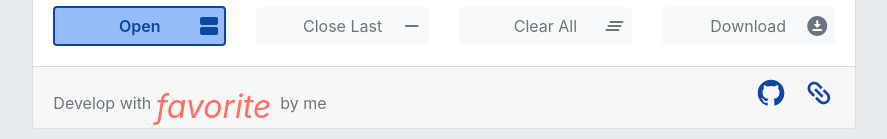
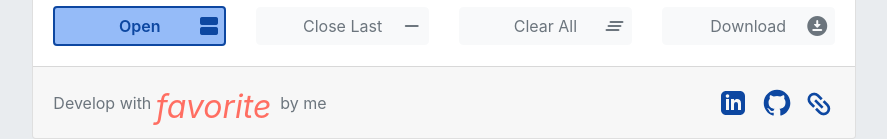
Before and after one commit to notbadcode-dev/mixxin-toastr, an Angular app: page / in a window 1280 px wide. Shown: the part 749-888 px from the top of the page, without its empty margins (196-1083 px from the left). Built offline with nearby package versions, Linux system fonts and the light colour scheme.

Commit message:
finish v1

```diff
--- a/src/app/components/config-timeout/config-timeout.component.html
+++ b/src/app/components/config-timeout/config-timeout.component.html
@@ -121,7 +121,7 @@
   <label class="text-muted">Diabled TimeOut</label>
 
   <div class="form-check"
-    data-toggle="tooltip" data-placement="left" title="Not appy any option form timeout">
+    data-toggle="tooltip" data-placement="left" title="Not apply any option form timeout">
     <input
       id="noneTimeOut"
       type="radio"
--- a/src/app/components/home/home.component.html
+++ b/src/app/components/home/home.component.html
@@ -88,13 +88,13 @@
               <div class="form-group checkbox-container">
 
                   <div class="form-check info-radio"
+                    data-toggle="tooltip" data-placement="left" title="Selected info Toast"
                     [ngClass]="{'selected': selectedToastType === toastTypes.info}">
                       <input
                         id="infoRadio"
                         type="radio"
                         name="toastTypes"
                         class="form-check-input"
-                        data-toggle="tooltip" title="Selected info Toast"
                         [value]="toastTypes.info"
                         [checked]="selectedToastType === toastTypes.info"
                         (change)="changeToastSelected($event)"
@@ -105,13 +105,13 @@
                     </div>
 
                     <div class="form-check success-radio"
+                      data-toggle="tooltip" data-placement="left" title="Selected success Toast"
                       [ngClass]="{'selected': selectedToastType === toastTypes.success}">
                       <input
                         id="successRadio"
                         type="radio"
                         name="toastTypes"
                         class="form-check-input"
-                        data-toggle="tooltip" title="Selected success Toast"
                         [value]="toastTypes.success"
                         [checked]="selectedToastType === toastTypes.success"
                         (change)="changeToastSelected($event)"
@@ -122,13 +122,13 @@
                     </div>
 
                     <div class="form-check warning-radio"
+                      data-toggle="tooltip" data-placement="left" title="Selected warning Toast"
                       [ngClass]="{'selected': selectedToastType === toastTypes.warning}">
                       <input
                         id="warningRadio"
                         type="radio"
                         name="toastTypes"
                         class="form-check-input"
-                        data-toggle="tooltip" title="Selected warning Toast"
                         [checked]="selectedToastType === toastTypes.warning"
                         [value]="toastTypes.warning"
                         (change)="changeToastSelected($event)"
@@ -139,13 +139,13 @@
                     </div>
 
                     <div class="form-check danger-radio"
+                      data-toggle="tooltip" data-placement="left" title="Selected danger Toast"
                       [ngClass]="{'selected': selectedToastType === toastTypes.danger}">
                       <input
                         id="dangerRadio"
                         type="radio"
                         name="toastTypes"
                         class="form-check-input"
-                        data-toggle="tooltip" title="Selected danger Toast"
                         [checked]="selectedToastType === toastTypes.danger"
                         [value]="toastTypes.danger"
                         (change)="changeToastSelected($event)"
@@ -240,10 +240,23 @@
             <div class="col-12 col-md-6">
 
               <ul>
+
+                <li>
+                  <a [attr.href]=linkdInLink target="_blank"
+                    data-toggle="tooltip" title="Open my linkdin site">
+                    <span>
+                      <svg data-name="Logo" xmlns="http://www.w3.org/2000/svg" height="24" width="24" viewBox="0 0 24 24">
+                        <path d="M19 0h-14c-2.761 0-5 2.239-5 5v14c0 2.761 2.239 5 5 5h14c2.762 0 5-2.239 5-5v-14c0-2.761-2.238-5-5-5zm-11 19h-3v-11h3v11zm-1.5-12.268c-.966 0-1.75-.79-1.75-1.764s.784-1.764 1.75-1.764 1.75.79 1.75 1.764-.783 1.764-1.75 1.764zm13.5 12.268h-3v-5.604c0-3.368-4-3.113-4 0v5.604h-3v-11h3v1.765c1.396-2.586 7-2.777 7 2.476v6.759z"/>
+                      </svg>
+                    </span>
+                  </a>
+                </li>
+
                 <li>
                   <a [attr.href]=repositoryLink target="_blank"
-                  data-toggle="tooltip" title="Open project repository">
-                    <svg
+                    data-toggle="tooltip" title="Open project repository">
+                    <span>
+                      <svg
                       width="32px"
                       height="32px"
                       viewBox="0 0 24 24"
@@ -255,16 +268,19 @@
                         d="M12.026 2c-5.509 0-9.974 4.465-9.974 9.974 0 4.406 2.857 8.145 6.821 9.465.499.09.679-.217.679-.481 0-.237-.008-.865-.011-1.696-2.775.602-3.361-1.338-3.361-1.338-.452-1.152-1.107-1.459-1.107-1.459-.905-.619.069-.605.069-.605 1.002.07 1.527 1.028 1.527 1.028.89 1.524 2.336 1.084 2.902.829.091-.645.351-1.085.635-1.334-2.214-.251-4.542-1.107-4.542-4.93 0-1.087.389-1.979 1.024-2.675-.101-.253-.446-1.268.099-2.64 0 0 .837-.269 2.742 1.021a9.582 9.582 0 0 1 2.496-.336 9.554 9.554 0 0 1 2.496.336c1.906-1.291 2.742-1.021 2.742-1.021.545 1.372.203 2.387.099 2.64.64.696 1.024 1.587 1.024 2.675 0 3.833-2.33 4.675-4.552 4.922.355.308.675.916.675 1.846 0 1.334-.012 2.41-.012 2.737 0 .267.178.577.687.479C19.146 20.115 22 16.379 22 11.974 22 6.465 17.535 2 12.026 2z"
                       />
                     </svg>
+                    </span>
                   </a>
                 </li>
+
                 <li>
-                  <a [attr.href]=websiteLink target="_blank"
+                  <a [attr.href]=websiteLink target="_blank" class="website-link"
                     data-toggle="tooltip" title="Open my website and show my portfolio">
                     <span class="material-icons-outlined">
                       link
                       </span>
                   </a>
                 </li>
+
               </ul>
 
             </div>
--- a/src/app/components/home/home.component.scss
+++ b/src/app/components/home/home.component.scss
@@ -233,14 +233,21 @@
                     color: var(--main-color);
                 }
 
-                a > svg {
-                    fill: var(--main-color);
+                a {
+                    svg {
+                        fill: var(--main-color);
+                    }
                 }
 
                 a > * {
                     &:hover {
                         opacity: .5;
                     }
+                }
+
+                .website-link > span {
+                    top: .3em;
+                    margin-left: .3em;
                 }
             }
         }
--- a/src/app/components/home/home.component.ts
+++ b/src/app/components/home/home.component.ts
@@ -26,6 +26,7 @@
   notifyConfigForm: FormGroup = new FormGroup({});
   configToast: ConfigToast = {};
 
+  linkdInLink: string = 'https://website.notbadcode.xyz/';
   repositoryLink: string = 'https://github.com/notbadcode-dev/mixxin-toastr';
   websiteLink: string = 'https://website.notbadcode.xyz/';
 
```
